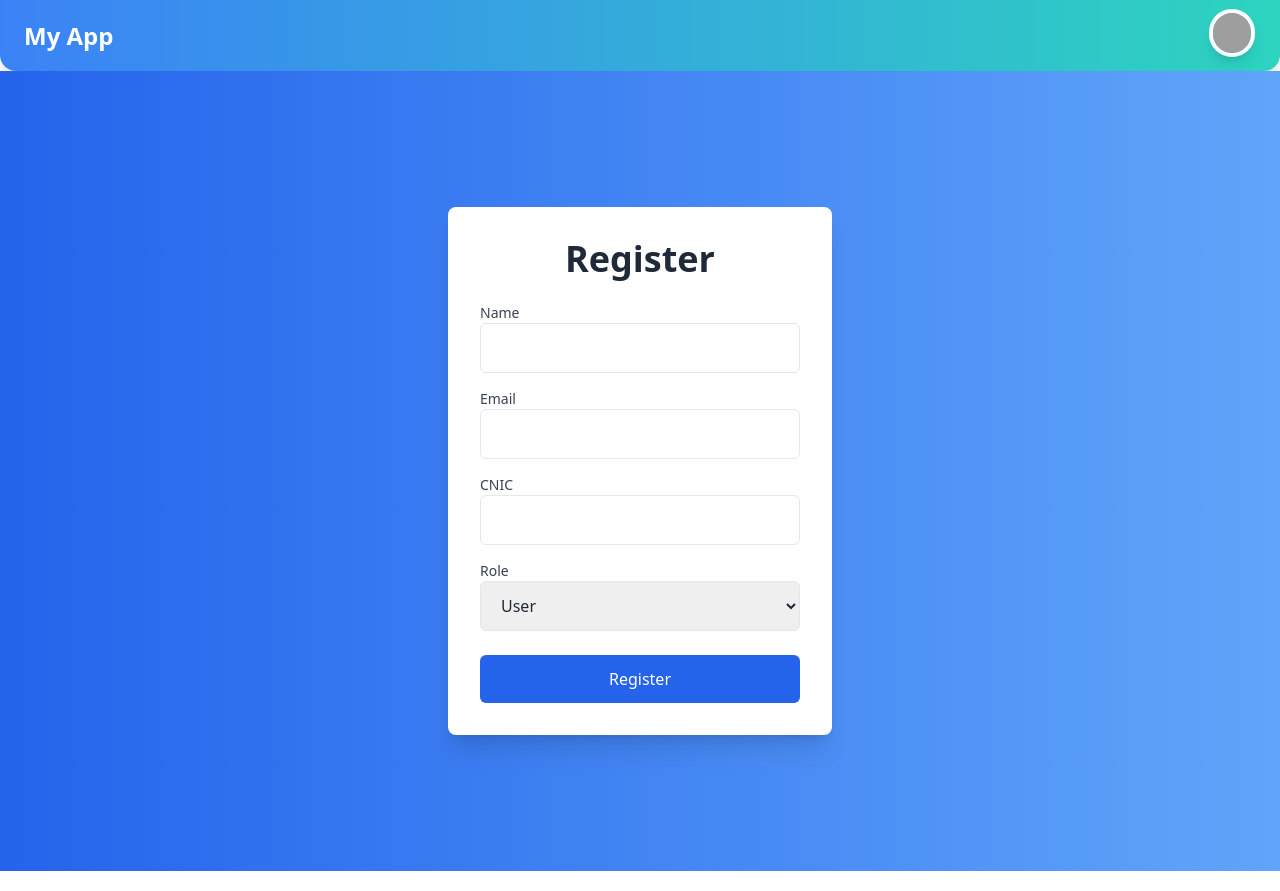
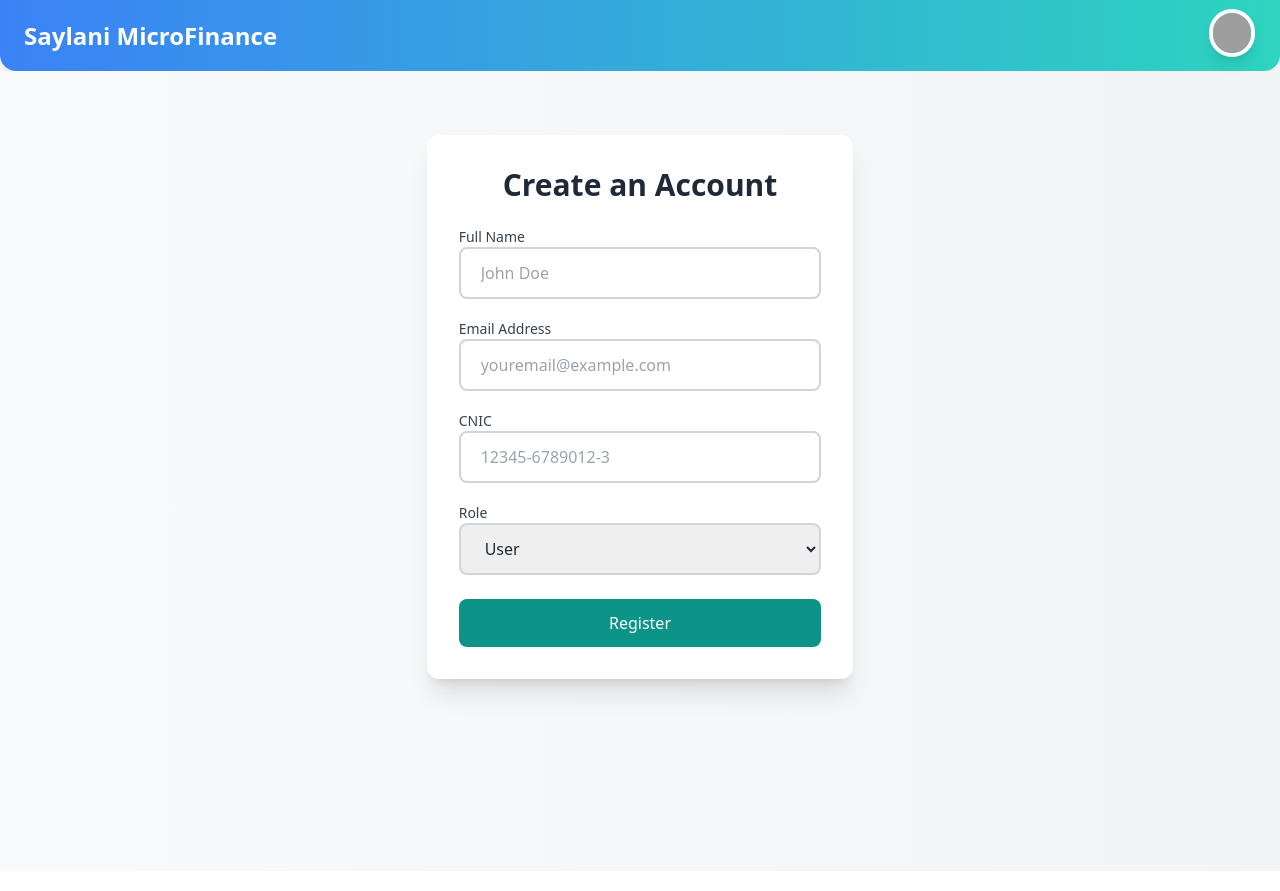
Before and after one commit to Asharkhan468/Final-Hackthon-Frontend, a React (Vite) app: page /Register in a window 1280 px wide. Built offline with nearby package versions, Linux system fonts and the light colour scheme; grey boxes are pictures that could not be loaded.

Commit message:
SOME CHANGES

```diff
--- a/src/components/Navbar.jsx
+++ b/src/components/Navbar.jsx
@@ -38,7 +38,7 @@
     <div className="navbar px-6 bg-gradient-to-r from-blue-500 to-teal-400 shadow-xl rounded-b-2xl">
     <div className="flex-1">
       <a className="text-2xl font-bold text-white hover:text-gray-200 transition-all duration-300 ease-in-out transform hover:scale-105">
-        My App
+        Saylani MicroFinance
       </a>
     </div>
 
--- a/src/pages/Register.jsx
+++ b/src/pages/Register.jsx
@@ -129,6 +129,9 @@
 
 
 
+
+
+
 import React, { useState } from 'react';
 import axios from 'axios';
 
@@ -142,6 +145,7 @@
   const [loading, setLoading] = useState(false);
   const [error, setError] = useState('');
   const [success, setSuccess] = useState('');
+  const [showModal, setShowModal] = useState(false);
 
   const handleChange = (e) => {
     const { name, value } = e.target;
@@ -158,9 +162,11 @@
     setSuccess('');
 
     try {
-      const response = await axios.post('/api/register', formData);
+      const response = await axios.post('https://final-hackthon-backend-teal.vercel.app/api/register', formData);
       setSuccess(response.data.message);
+      console.log('User Data:', formData);
       setFormData({ name: '', email: '', cnic: '', role: 'user' });
+      setShowModal(true); // Show the success modal
     } catch (err) {
       setError(err.response.data.message || 'Registration failed. Try again.');
     } finally {
@@ -168,42 +174,50 @@
     }
   };
 
+  const closeModal = () => {
+    setShowModal(false);
+  };
+
   return (
-    <div className="flex justify-center items-center min-h-screen bg-gradient-to-r from-blue-600 to-blue-400">
-      <div className="bg-white p-8 rounded-lg shadow-xl w-full sm:w-96 transform transition-all duration-300 hover:scale-105">
-        <h2 className="text-4xl font-semibold text-center text-gray-800 mb-6">Register</h2>
+    <div className="min-h-screen bg-gradient-to-r from-gray-50 to-gray-100 pt-16 mb-[20px]">
+      {/* Main content area */}
+      <div className="flex justify-center items-center">
+        <div className="bg-white p-8 rounded-xl shadow-xl w-full sm:w-1/2 lg:w-1/3 transform transition-all duration-300 hover:scale-105">
+          <h2 className="text-3xl  text-center text-gray-800 mb-6 font-bold">Create an Account</h2>
 
           {error && <div className="text-red-500 text-center mb-4">{error}</div>}
           {success && <div className="text-green-500 text-center mb-4">{success}</div>}
 
           <form onSubmit={handleSubmit}>
-          <div className="mb-4">
-            <label htmlFor="name" className="block text-sm font-medium text-gray-700">Name</label>
+            <div className="mb-5">
+              <label htmlFor="name" className="block text-sm font-medium text-gray-700">Full Name</label>
               <input
                 type="text"
                 id="name"
                 name="name"
                 value={formData.name}
                 onChange={handleChange}
+                placeholder="John Doe"
                 required
-              className="w-full px-4 py-3 border rounded-md focus:outline-none focus:ring-2 focus:ring-blue-500 transition duration-300 ease-in-out transform"
+                className="w-full px-5 py-3 border-2 border-gray-300 rounded-lg focus:outline-none focus:ring-2 focus:ring-teal-500 transition-all duration-300 placeholder-gray-400"
               />
             </div>
 
-          <div className="mb-4">
-            <label htmlFor="email" className="block text-sm font-medium text-gray-700">Email</label>
+            <div className="mb-5">
+              <label htmlFor="email" className="block text-sm font-medium text-gray-700">Email Address</label>
               <input
                 type="email"
                 id="email"
                 name="email"
                 value={formData.email}
                 onChange={handleChange}
+                placeholder="youremail@example.com"
                 required
-              className="w-full px-4 py-3 border rounded-md focus:outline-none focus:ring-2 focus:ring-blue-500 transition duration-300 ease-in-out transform"
+                className="w-full px-5 py-3 border-2 border-gray-300 rounded-lg focus:outline-none focus:ring-2 focus:ring-teal-500 transition-all duration-300 placeholder-gray-400"
               />
             </div>
 
-          <div className="mb-4">
+            <div className="mb-5">
               <label htmlFor="cnic" className="block text-sm font-medium text-gray-700">CNIC</label>
               <input
                 type="text"
@@ -211,8 +225,9 @@
                 name="cnic"
                 value={formData.cnic}
                 onChange={handleChange}
+                placeholder="12345-6789012-3"
                 required
-              className="w-full px-4 py-3 border rounded-md focus:outline-none focus:ring-2 focus:ring-blue-500 transition duration-300 ease-in-out transform"
+                className="w-full px-5 py-3 border-2 border-gray-300 rounded-lg focus:outline-none focus:ring-2 focus:ring-teal-500 transition-all duration-300 placeholder-gray-400"
               />
             </div>
 
@@ -223,7 +238,7 @@
                 name="role"
                 value={formData.role}
                 onChange={handleChange}
-              className="w-full px-4 py-3 border rounded-md focus:outline-none focus:ring-2 focus:ring-blue-500 transition duration-300 ease-in-out transform"
+                className="w-full px-5 py-3 border-2 border-gray-300 rounded-lg focus:outline-none focus:ring-2 focus:ring-teal-500 transition-all duration-300"
               >
                 <option value="user">User</option>
                 <option value="admin">Admin</option>
@@ -233,13 +248,32 @@
             <button
               type="submit"
               disabled={loading}
-            className={`w-full px-4 py-3 text-white bg-blue-600 rounded-md focus:outline-none focus:ring-2 focus:ring-blue-500 transition duration-300 ease-in-out transform ${loading && 'opacity-50'}`}
+              className={`w-full px-5 py-3 text-white bg-teal-600 rounded-lg focus:outline-none focus:ring-2 focus:ring-teal-500 transition-all duration-300 ${loading && 'opacity-50'}`}
             >
               {loading ? 'Registering...' : 'Register'}
             </button>
           </form>
         </div>
       </div>
+
+      {/* Success Modal */}
+      {showModal && (
+        <div className="fixed inset-0 bg-black bg-opacity-50 flex justify-center items-center transition-all duration-300">
+          <div className="bg-white p-6 rounded-lg shadow-xl w-full sm:w-96 transform transition-all duration-300">
+            <h3 className="text-2xl font-semibold text-teal-600 text-center">Registration Successful!</h3>
+            <p className="text-center mt-4 text-gray-700">Welcome aboard! Your registration was successful.</p>
+            <div className="flex justify-center mt-6">
+              <button
+                onClick={closeModal}
+                className="px-6 py-2 text-white bg-teal-600 rounded-lg focus:outline-none focus:ring-2 focus:ring-teal-500 transition-all duration-300"
+              >
+                Close
+              </button>
+            </div>
+          </div>
+        </div>
+      )}
+    </div>
   );
 };
 
```
Lines whose indentation alone changed are shown as unchanged.
